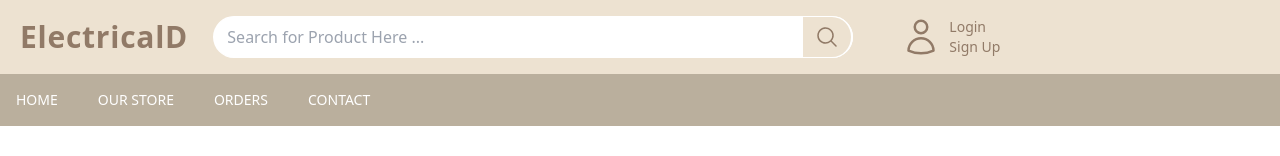
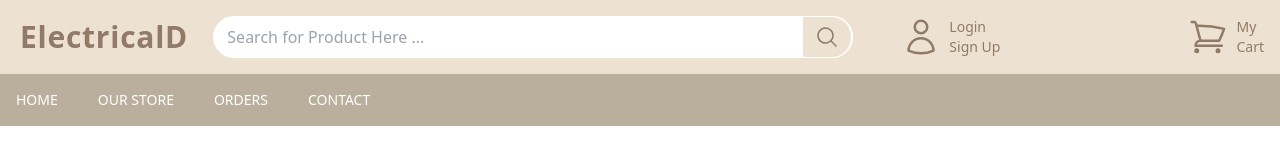
Before and after one commit to Fuviathan/CNWEB_Frontend, a Next.js app: page /Abcd in a window 1280 px wide. Shown: the top 156 px of the page. Built offline with nearby package versions, Linux system fonts and the light colour scheme; grey boxes are pictures that could not be loaded.

Commit message:
add Link for page

```diff
--- a/components/Layout/Header/FirstRow.js
+++ b/components/Layout/Header/FirstRow.js
@@ -1,40 +1,57 @@
-import React from 'react'
-import { MagnifyingGlassIcon } from '@heroicons/react/24/solid'
-import { HeartIcon, UserIcon, ShoppingCartIcon } from '@heroicons/react/24/outline'
-import Link from 'next/link'
+import React from "react";
+import { MagnifyingGlassIcon } from "@heroicons/react/24/solid";
+import {
+  HeartIcon,
+  UserIcon,
+  ShoppingCartIcon,
+} from "@heroicons/react/24/outline";
+import Link from "next/link";
 
 export default function FirstRow() {
   return (
-        <div className='w-full bg-[#ede2d1]'>
-            <div className='grid items-center grid-cols-6 py-4 max-w-[1320px] mx-auto'>
-                <Link href='Abcd' className='px-5 mb-0 font-sans text-3xl font-semibold tracking-wide text-orange-gray hover:cursor-pointer'>
+    <div className="w-full bg-[#ede2d1]">
+      <div className="grid items-center grid-cols-6 py-4 max-w-[1320px] mx-auto">
+        <Link
+          href="Abcd"
+          className="px-5 mb-0 font-sans text-3xl font-semibold tracking-wide text-orange-gray hover:cursor-pointer"
+        >
           ElectricalD
         </Link>
-                <div className='relative flex flex-row items-stretch w-full col-span-3 focus:ring-0 flex-warp'>
+        <div className="relative flex flex-row items-stretch w-full col-span-3 focus:ring-0 flex-warp">
           <input
-                        type='text'
-                        className='w-full px-3 py-2 border-[1px] border-x-2 border-white focus:outline-none rounded-full bg-white'
-                        placeholder='Search for Product Here ...'
+            type="text"
+            className="w-full px-3 py-2 border-[1px] border-x-2 border-white focus:outline-none rounded-full bg-white"
+            placeholder="Search for Product Here ..."
           />
-                    <div className='absolute top-0 bottom-0 right-0 flex px-3 py-2 align-middle border-[1px] border-x-2 hover:opacity-80 border-white bg-[#ede2d1] rounded-r-full hover:cursor-pointer'>
-                        <MagnifyingGlassIcon className='w-6 h-6 text-center text-orange-gray' />
+          <div className="absolute top-0 bottom-0 right-0 flex px-3 py-2 align-middle border-[1px] border-x-2 hover:opacity-80 border-white bg-[#ede2d1] rounded-r-full hover:cursor-pointer">
+            <MagnifyingGlassIcon className="w-6 h-6 text-center text-orange-gray" />
           </div>
         </div>
-                <div className='flex flex-row justify-between col-span-2 px-4 ml-8'>
+        <div className="flex flex-row justify-between col-span-2 px-4 ml-8">
           {/* <a className='flex items-center hover:cursor-pointer hover:opacity-75'>
                         <HeartIcon className='w-10 h-10 font-thin text-white' />
                         <p className='ml-2 text-sm font-medium text-white'>Favorite<br></br>Wishlist</p>
                     </a> */}
-                    <Link href='/login' className='flex items-center hover:cursor-pointer hover:opacity-75'>
-                        <UserIcon className='w-10 h-10 font-thin text-orange-gray' />
-                        <p className='ml-2 text-sm font-medium text-orange-gray'>Login<br></br>Sign Up</p>
+          <Link
+            href="/login"
+            className="flex items-center hover:cursor-pointer hover:opacity-75"
+          >
+            <UserIcon className="w-10 h-10 font-thin text-orange-gray" />
+            <p className="ml-2 text-sm font-medium text-orange-gray">
+              Login<br></br>Sign Up
+            </p>
           </Link>
-                    {/* <a className='flex items-center hover:cursor-pointer hover:opacity-75'>
-                        <ShoppingCartIcon className='w-10 h-10 font-thin text-white' />
-                        <p className='ml-2 text-sm font-medium text-white'>My<br></br>Cart</p>
-                    </a> */}
+          <Link
+            href={"/cart"}
+            className="flex items-center hover:cursor-pointer hover:opacity-75"
+          >
+            <ShoppingCartIcon className="w-10 h-10 font-thin text-orange-gray" />
+            <p className="ml-2 text-sm font-medium text-orange-gray">
+              My<br></br>Cart
+            </p>
+          </Link>
         </div>
       </div>
     </div>
-    )
+  );
 }
--- a/components/Layout/Header/SecondRow.js
+++ b/components/Layout/Header/SecondRow.js
@@ -1,22 +1,29 @@
-import React from 'react'
+import Link from "next/link";
+import React from "react";
 
 export default function SecondRow() {
   return (
-    <div className='w-full bg-[#baaf9d]'>
-      <div className='flex items-center max-w-[1320px] p-4 text-sm leading-5 font-normal mx-auto text-white'>
-        <a className='pr-5 mb-0 font-medium text-white uppercase hover:cursor-pointer hover:opacity-75'>
+    <div className="w-full bg-[#baaf9d]">
+      <div className="flex items-center max-w-[1320px] p-4 text-sm leading-5 font-normal mx-auto text-white">
+        <Link
+          href={"/Abcd"}
+          className="pr-5 mb-0 font-medium text-white uppercase hover:cursor-pointer hover:opacity-75"
+        >
           Home
-        </a>
-        <a className='px-5 mb-0 font-medium text-white uppercase hover:cursor-pointer hover:opacity-75'>
+        </Link>
+        <Link
+          href={"/product"}
+          className="px-5 mb-0 font-medium text-white uppercase hover:cursor-pointer hover:opacity-75"
+        >
           Our Store
-        </a>
-        <a className='px-5 mb-0 font-medium text-white uppercase hover:cursor-pointer hover:opacity-75'>
+        </Link>
+        <a className="px-5 mb-0 font-medium text-white uppercase hover:cursor-pointer hover:opacity-75">
           Orders
         </a>
-        <a className='px-5 mb-0 font-medium text-white uppercase hover:cursor-pointer hover:opacity-75'>
+        <a className="px-5 mb-0 font-medium text-white uppercase hover:cursor-pointer hover:opacity-75">
           Contact
         </a>
       </div>
     </div>
-  )
+  );
 }
```
Lines whose indentation alone changed are shown as unchanged.
